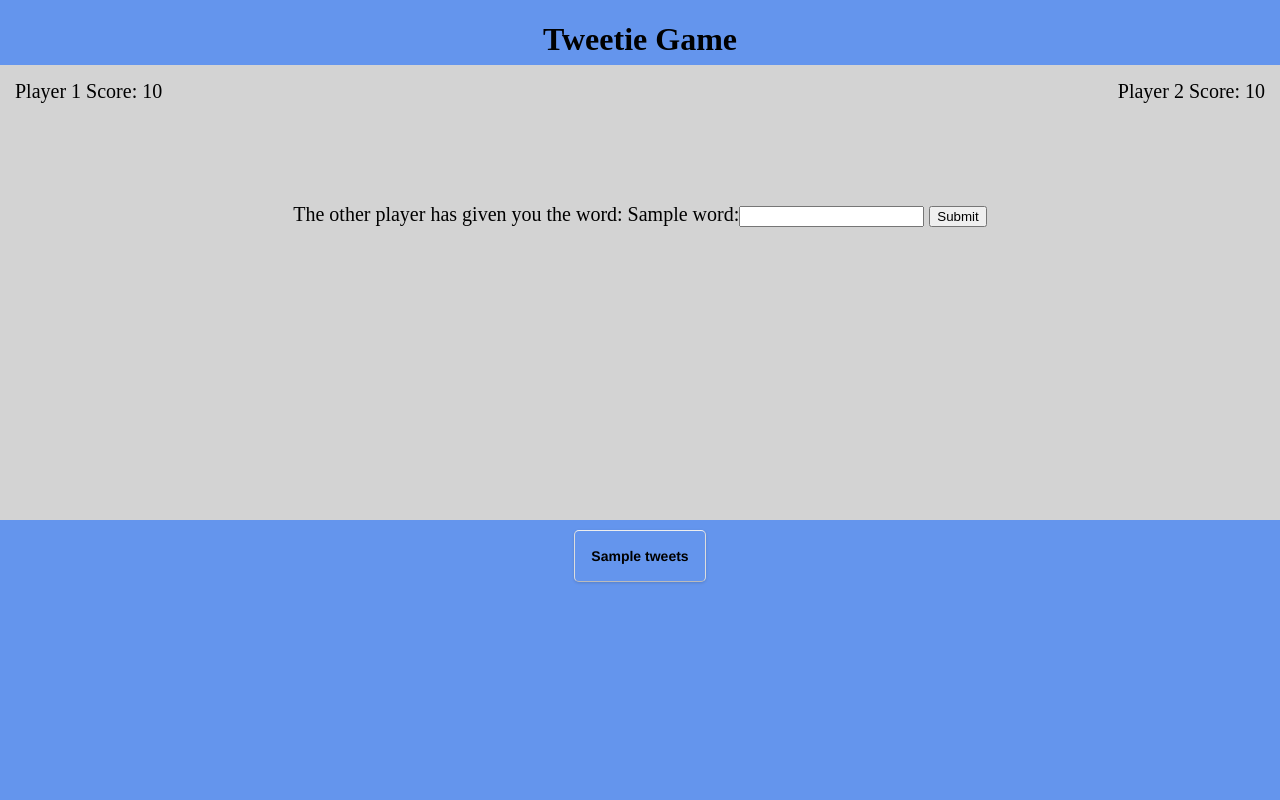
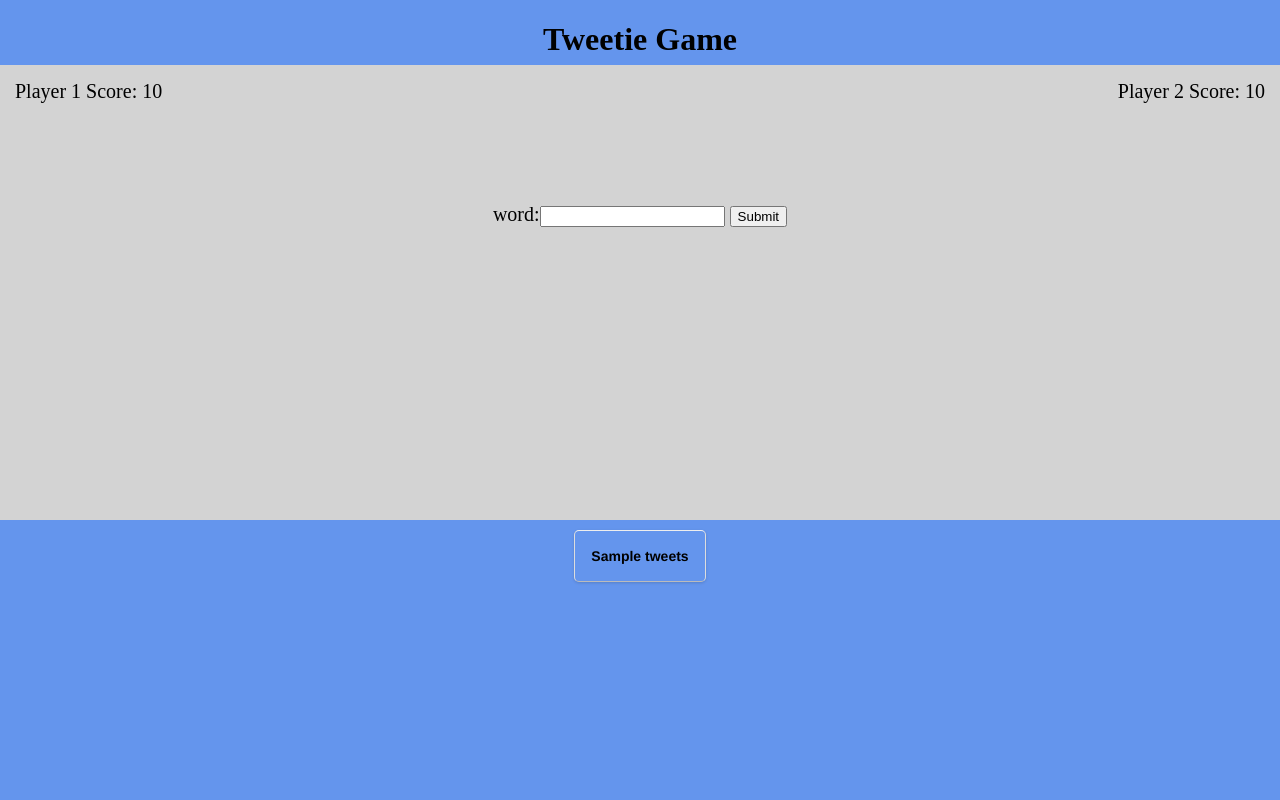
Before and after one commit to traciarms/tweetiegame, a Django app: template tweetiegame/templates/index.html in a window 1280 px wide. Run offline with Django 3.2, Linux system fonts and the light colour scheme; a user stored in the database is signed in; tables that the repository leaves empty hold one stand-in row (values such as "Sample post"); the template is opened without the code that fills it: values that come from a table or form of the project are taken from there, most other values are stand-ins (such as "Sample title", 1, 10 or a date in 2020); some libraries are stand-ins or nearby versions.

Commit message:
almost kinda working sometimes

```diff
--- a/tweetiegame/templates/index.html
+++ b/tweetiegame/templates/index.html
@@ -24,8 +24,8 @@
                   Score: {{ game.player2score }}</span>
         </div>
             <div class="form">
-                {% if user.id == game.form_player_id %}
-                    {% if user.id == game.form_player_id and user.id != game.give_player %}
+                {% if user == game.form_player %}
+                    {% if user != game.give_player %}
                         The other player has given you the word: {{ game.giveword }}
                     {% endif %}
                     <form action="" method="post">
```
Also changed, not shown: tweetiegame/game/views.py (+5 -6 lines).
